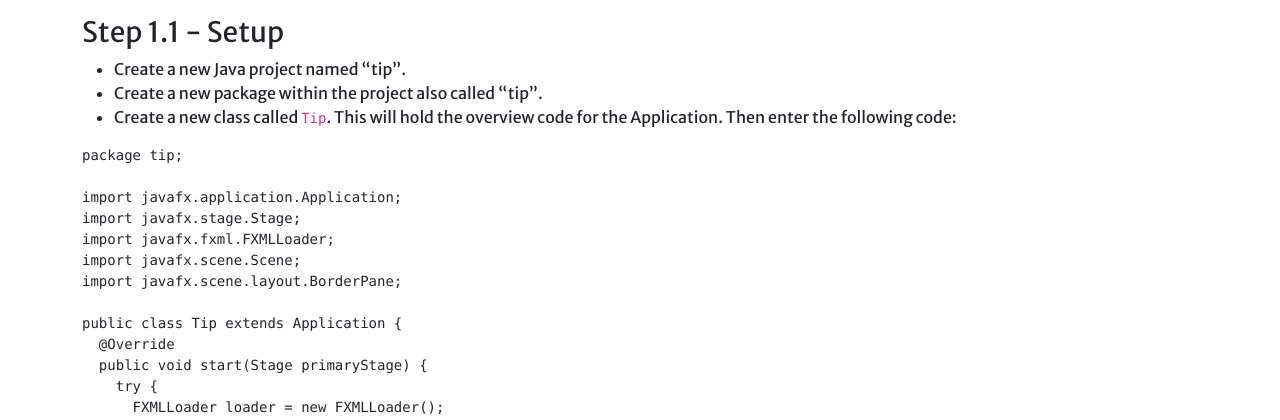
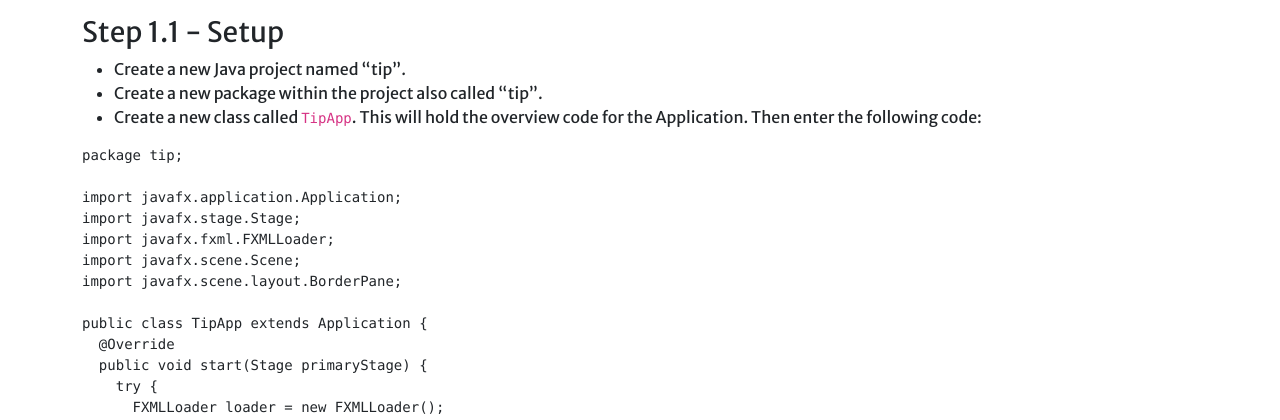
Before and after one commit to Hendrix-CS/csci151, a Jekyll site: the page built from labs/javafx.md, in a window 1280 px wide and 1400 px high. Shown: the part 610-1030 px from the top of the window. Built offline with Jekyll 4.4.1, drawn with Linux system fonts in a browser that asks for light colours; nearby versions of some CDN libraries; our own code applies the rules of GitHub Pages for plain Markdown files; some of the changed text lies outside the part shown.

Commit message:
Fixing Lab 6 for naming clarity

```diff
--- a/labs/javafx.md
+++ b/labs/javafx.md
@@ -30,7 +30,7 @@ For our first application we will create a tip calculator. We will include all o
 
 -   Create a new Java project named "tip".
 -   Create a new package within the project also called "tip".
--   Create a new class called `Tip`. This will hold the overview code
+-   Create a new class called `TipApp`. This will hold the overview code
     for the Application. Then enter the following code:
 
 <!-- -->
@@ -43,7 +43,7 @@ For our first application we will create a tip calculator. We will include all o
     import javafx.scene.Scene;
     import javafx.scene.layout.BorderPane;
 
-    public class Tip extends Application {
+    public class TipApp extends Application {
       @Override
       public void start(Stage primaryStage) {
         try {
```
Also changed, not shown: other parts of labs/javafx.md (+3 -4 lines).
